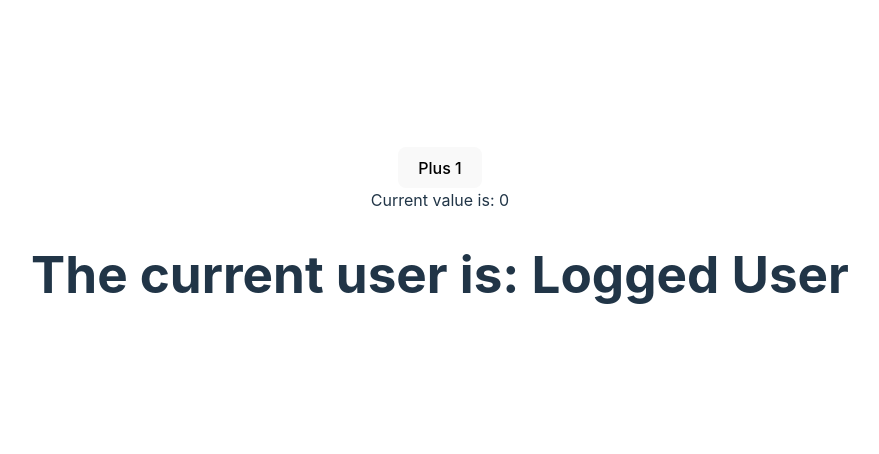
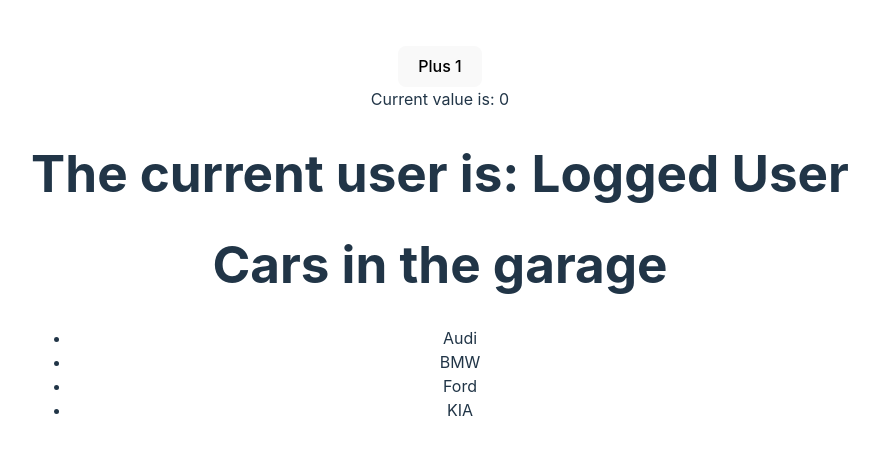
Before and after one commit to ngocquang2509/timesheet-management, a React (Vite) app in the folder my-react-app/: page / in a window 1280 px wide. Shown: the part 158-612 px from the top of the page, without its empty margins (200-1079 px from the left). Built offline with nearby package versions, Linux system fonts and the light colour scheme.

Commit message:
Render a list component

```diff
--- a/my-react-app/src/App.tsx
+++ b/my-react-app/src/App.tsx
@@ -1,12 +1,14 @@
 import "./App.css";
 import { Greeting } from "./Main Concepts/Conditional Rendering";
 import { Counter } from "./Main Concepts/Counter";
+import { Garage } from "./Main Concepts/Lists";
 
 function App() {
   return (
     <div className="App">
       <Counter />
       <Greeting isLoggedIn={true} />
+      <Garage/>
     </div>
   );
 }
--- /dev/null
+++ b/my-react-app/src/Main Concepts/Lists.tsx
@@ -0,0 +1,16 @@
+const CarList = (props: any) => {
+  return <li>{props.brand}</li>;
+};
+
+export const Garage = () => {
+  const cars = ["Audi", "BMW", "Ford", "KIA"];
+
+  return (
+    <>
+      <h1>Cars in the garage</h1>
+      <ul>
+        {cars.map(car => <CarList brand={car}/>)}
+      </ul>
+    </>
+  );
+};
```
